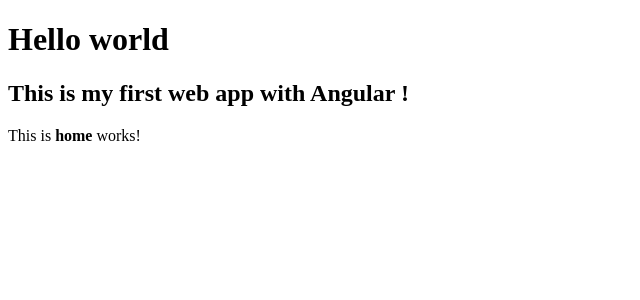
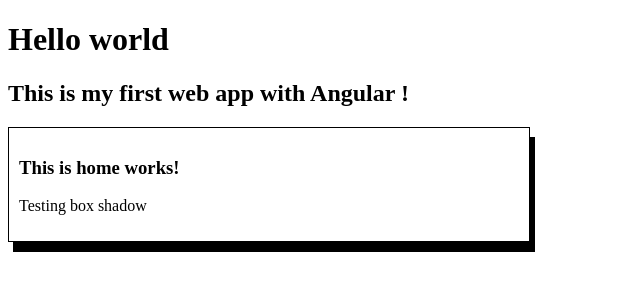
Before and after one commit to 20-8-21-1-14/Learn_Angular, an Angular app: page / in a window 1280 px wide. Shown: the top 300 px of the page, without its empty margins (0-640 px from the left). Built offline with nearby package versions, Linux system fonts and the light colour scheme.

Commit message:
component testing with css box shadow

```diff
--- a/src/app/home/home.component.css
+++ b/src/app/home/home.component.css
@@ -0,0 +1,6 @@
+.boxsd {
+    border: 1px solid;
+    padding: 10px;
+    box-shadow: 5px 10px;
+    width: 500px;
+}
--- a/src/app/home/home.component.html
+++ b/src/app/home/home.component.html
@@ -1 +1,4 @@
-<p>This is <strong>home</strong> works!</p>
+<div class="boxsd">
+    <h3>This is <strong>home</strong> works!</h3>
+    <p>Testing box shadow</p>
+</div>
```
